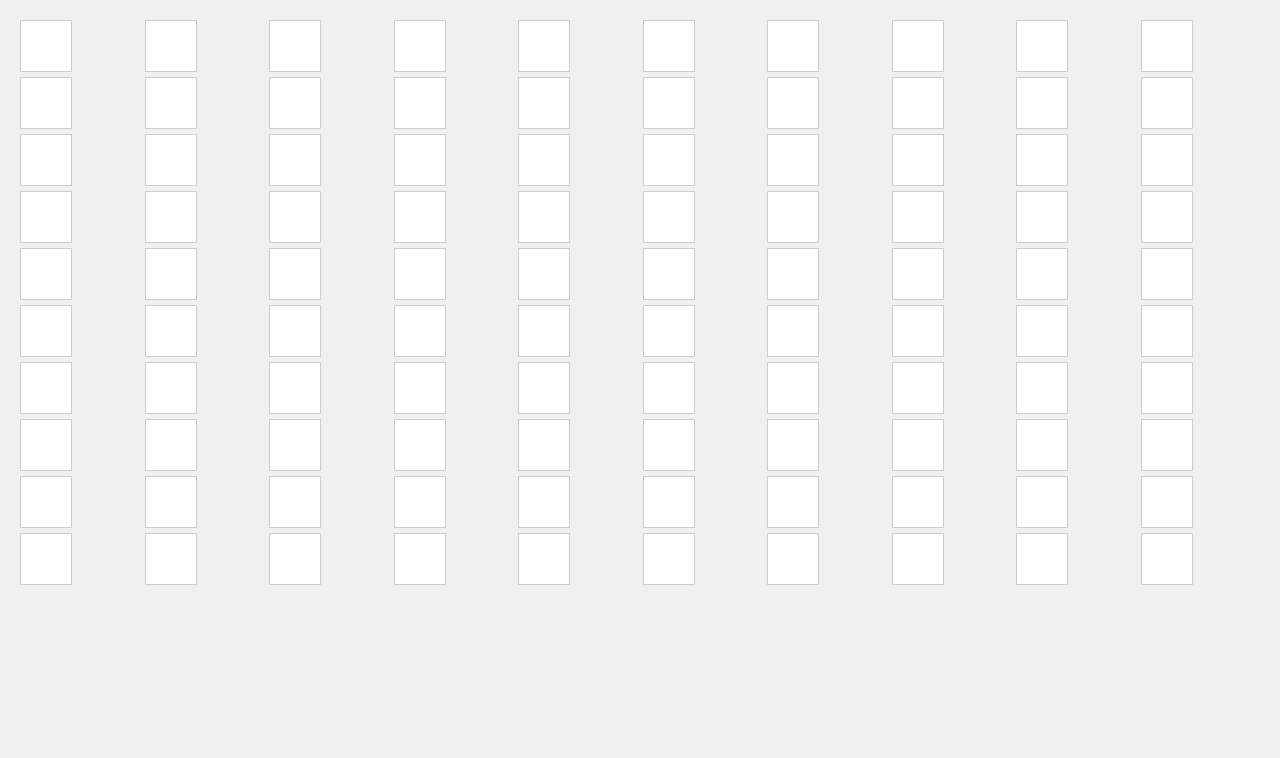
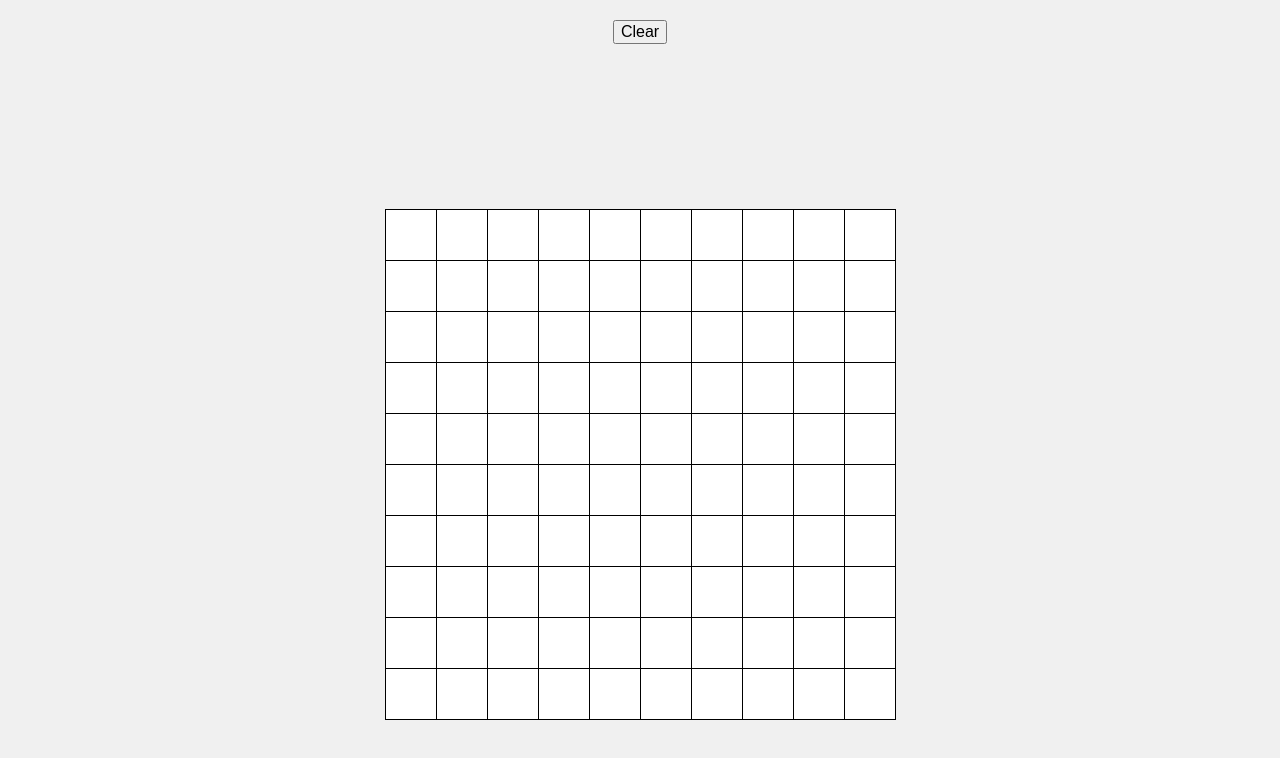
Before and after one commit to simonpartridge86/knitpicker, a website with bundled scripts: page src/index.html in a window 1280 px wide. Built offline with nearby package versions, Linux system fonts and the light colour scheme.

Commit message:
updated grid interaction; added clear button

```diff
--- a/src/index.html
+++ b/src/index.html
@@ -1,13 +1,16 @@
-<!doctype html>
+<!DOCTYPE html>
 <html lang="en">
   <head>
     <meta charset="UTF-8" />
     <meta name="viewport" content="width=device-width, initial-scale=1.0" />
-    <title>My Bun.js Project</title>
+    <title>Knitpicker</title>
     <link rel="stylesheet" href="./styles.css" />
   </head>
   <body>
-    <div id="grid" class="grid-container"></div>
+    <button type="button" class="clear-button" id="clear">Clear</button>
+    <div class="grid-container">
+      <div class="grid"></div>
+    </div>
     <script type="module" src="./main.ts"></script>
   </body>
 </html>
--- a/src/main.ts
+++ b/src/main.ts
@@ -1,33 +1,12 @@
-const createEmptyGrid = (x: number, y: number): boolean[][] =>
-  Array.from({ length: y }, () => Array(x).fill(false));
+import { renderEmptyGrid } from "./utils";
 
-const emptyGrid = createEmptyGrid(10, 10);
+let defaultWidth = 10;
+let defaultHeight = 10;
 
-const renderGrid = (grid: boolean[][]) => {
-  const gridSize = grid.length;
-  const gridContainer = document.getElementById("grid");
+renderEmptyGrid(defaultWidth, defaultHeight);
 
-  if (gridContainer) {
-    gridContainer.innerHTML = ""; // clears previous grid content
-    gridContainer.style.gridTemplateColumns = `repeat(${gridSize}, 1fr)`;
-
-    grid.forEach((row, rowIndex) => {
-      row.forEach((cell, colIndex) => {
-        const gridItem = document.createElement("div");
-        gridItem.classList.add("grid-item", cell.toString()); // Add class based on `true/false`
-        gridItem.textContent = ""; // Optionally, display coordinates or content
-
-        // Add click handler to toggle true/false
-        gridItem.addEventListener("click", () => {
-          grid[rowIndex][colIndex] = !grid[rowIndex][colIndex]; // Toggle value in the array
-          gridItem.classList.toggle("true"); // Update styling dynamically
-          gridItem.classList.toggle("false");
-        });
-
-        gridContainer.appendChild(gridItem);
-      });
-    });
-  }
+const setupClearButton = () => {
+  const clearButton = document.getElementById("clear") as HTMLButtonElement;
+  clearButton.onclick = () => renderEmptyGrid(defaultWidth, defaultHeight);
 };
-
-renderGrid(emptyGrid);
+setupClearButton();
--- a/src/styles.css
+++ b/src/styles.css
@@ -11,33 +11,48 @@ h1 {
 }
 
 .grid-container {
+  width: 100vw;
+  height: 100vh;
+  display: flex;
+  justify-content: center;
+  align-items: center;
+}
+
+.grid {
   display: grid;
-  gap: 5px; /* Space between grid items */
   justify-content: center;
   align-items: center;
   margin: 20px;
+  gap: 1px;
+  background-color: black;
+  border: 1px solid black;
 }
 
 /* Define each grid item */
-.grid-item {
-  width: 50px;
-  height: 50px;
-  background-color: lightgray;
+.pixel {
+  width: auto;
+  height: auto;
+  background-color: white;
   display: flex;
   justify-content: center;
   align-items: center;
-  border: 1px solid #ccc;
   font-size: 16px;
   height: 50px;
   width: 50px;
+  cursor: pointer;
 }
 
-/* False elements styling */
-.grid-item.false {
+/* Unselected pixel styling */
+.pixel.false {
   background-color: white;
 }
 
-/* True elements styling (if toggled) */
-.grid-item.true {
+/* Selected pixel styling */
+.pixel.true {
   background-color: black;
 }
+
+.clear-button {
+  margin: 20px;
+  font-size: 16px;
+}
--- /dev/null
+++ b/src/utils.ts
@@ -0,0 +1,70 @@
+// Creates an empty array x by y dimensions with each element === false
+export const createEmptyGrid = (x: number, y: number): boolean[][] => {
+  return Array.from({ length: y }, () => Array(x).fill(false));
+};
+
+// Creates pixel div element and applies 'pixel' and 'true/false' class
+export const createPixelElement = (cellValue: boolean) => {
+  const pixel = document.createElement("div");
+  pixel.classList.add("pixel", cellValue.toString());
+  return pixel;
+};
+
+// Toggles pixel classes 'true' and 'false'
+export const togglePixel = (pixelElement: HTMLDivElement) => {
+  pixelElement.classList.toggle("true");
+  pixelElement.classList.toggle("false");
+};
+
+// Renders an empty grid with the requested dimensions
+export const renderEmptyGrid = (width: number, length: number) => {
+  let isSelectMode = false;
+  let isDeselectMode = false;
+
+  const grid = createEmptyGrid(width, length);
+  const gridContainer = document.querySelector(".grid") as HTMLDivElement;
+
+  gridContainer.innerHTML = ""; // clears previous grid content
+  gridContainer.style.gridTemplateColumns = `repeat(${width}, 1fr)`;
+
+  grid.forEach((row, rowIndex) => {
+    row.forEach((cellValue, colIndex) => {
+      const pixel = createPixelElement(cellValue);
+
+      pixel.addEventListener("mousedown", (e) => {
+        e.preventDefault();
+        const pixelValue = grid[rowIndex][colIndex];
+        if (pixelValue === true) {
+          isSelectMode = false;
+          isDeselectMode = true;
+        } else {
+          isSelectMode = true;
+          isDeselectMode = false;
+        }
+        grid[rowIndex][colIndex] = !pixelValue;
+        togglePixel(pixel);
+      });
+
+      pixel.addEventListener("mouseover", (e) => {
+        e.preventDefault();
+        const pixelValue = grid[rowIndex][colIndex];
+        if (isSelectMode && pixelValue === false) {
+          grid[rowIndex][colIndex] = true;
+          togglePixel(pixel);
+        } else if (isDeselectMode && pixelValue === true) {
+          grid[rowIndex][colIndex] = false;
+          togglePixel(pixel);
+        }
+      });
+
+      pixel.addEventListener("mouseup", (e) => {
+        e.preventDefault();
+        isSelectMode = false;
+        isDeselectMode = false;
+        console.table(grid);
+      });
+
+      gridContainer.appendChild(pixel);
+    });
+  });
+};
```
